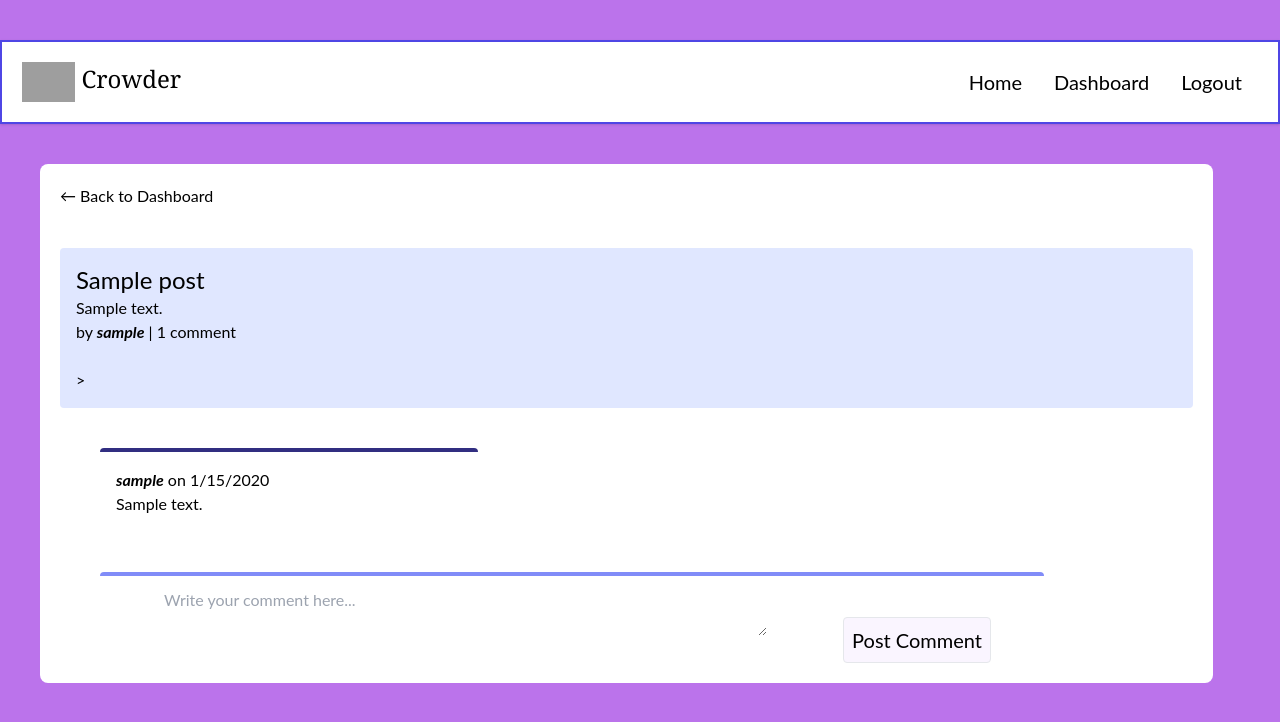
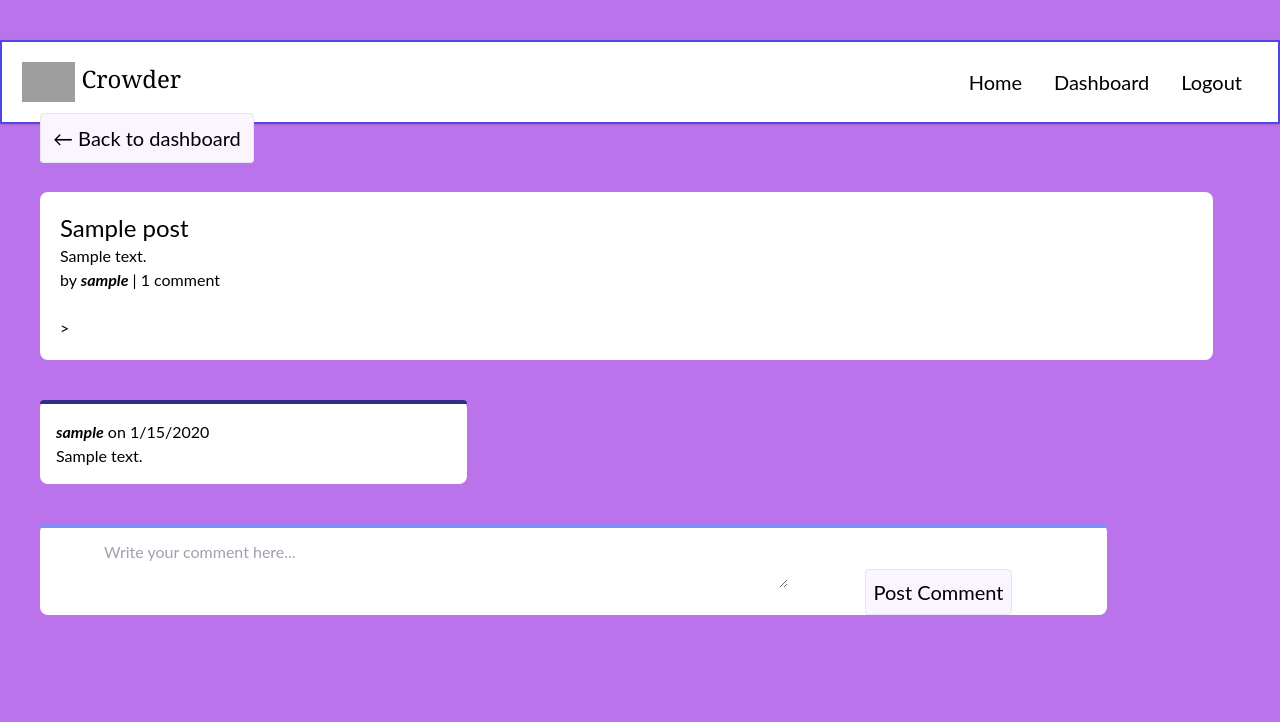
Before and after one commit to vtori37/Crowder, a Node server app: page /post/1 in a window 1280 px wide. Shown: the top 722 px of the page. Run offline with Node 20, Linux system fonts and the light colour scheme; a user stored in the database is signed in; tables that the repository leaves empty hold one stand-in row (values such as "Sample post"); some libraries are stand-ins or nearby versions; grey boxes are pictures that could not be loaded.

Commit message:
fixed dashboard href and back to dashboard a tag on posts

```diff
--- a/views/layouts/main.handlebars
+++ b/views/layouts/main.handlebars
@@ -34,7 +34,7 @@
         </li>
         <li class="mx-4">
           <!-- after setting up authentication, make dashboard href dynamic-->
-          <a href="/" class="text-xl hover:text-purple-500 duration-500 ">Dashboard</a>
+          <a href="/dashboard" class="text-xl hover:text-purple-500 duration-500 ">Dashboard</a>
         </li>
         <li class="mx-4">
           {{#if loggedIn}}
--- a/views/partials/post-content.handlebars
+++ b/views/partials/post-content.handlebars
@@ -1,4 +1,3 @@
-<a class="mx-10 p-3 border border-white-500 bg-purple-50 hover:border-transparent rounded text-xl hover:text-purple-500 duration-500" href="/dashboard"> &larr; Back to Dashboard</a>
 <div class="my-10 p-4 rounded bg-indigo-100 post">
   <div class="title">
     <h2 class="text-2xl">{{title}}</h2>
--- a/views/single_user_post.handlebars
+++ b/views/single_user_post.handlebars
@@ -1,3 +1,4 @@
+<a class="mx-10 p-3 border border-white-500 bg-purple-50 hover:border-transparent rounded text-xl hover:text-purple-500 duration-500" href="/dashboard"> &larr; Back to dashboard</a>
 <div class="p-5 w-11/12 rounded-lg bg-white m-10 bg-white" {{> post-content post}}></div>
 
 {{> comments post.comments}}
```
